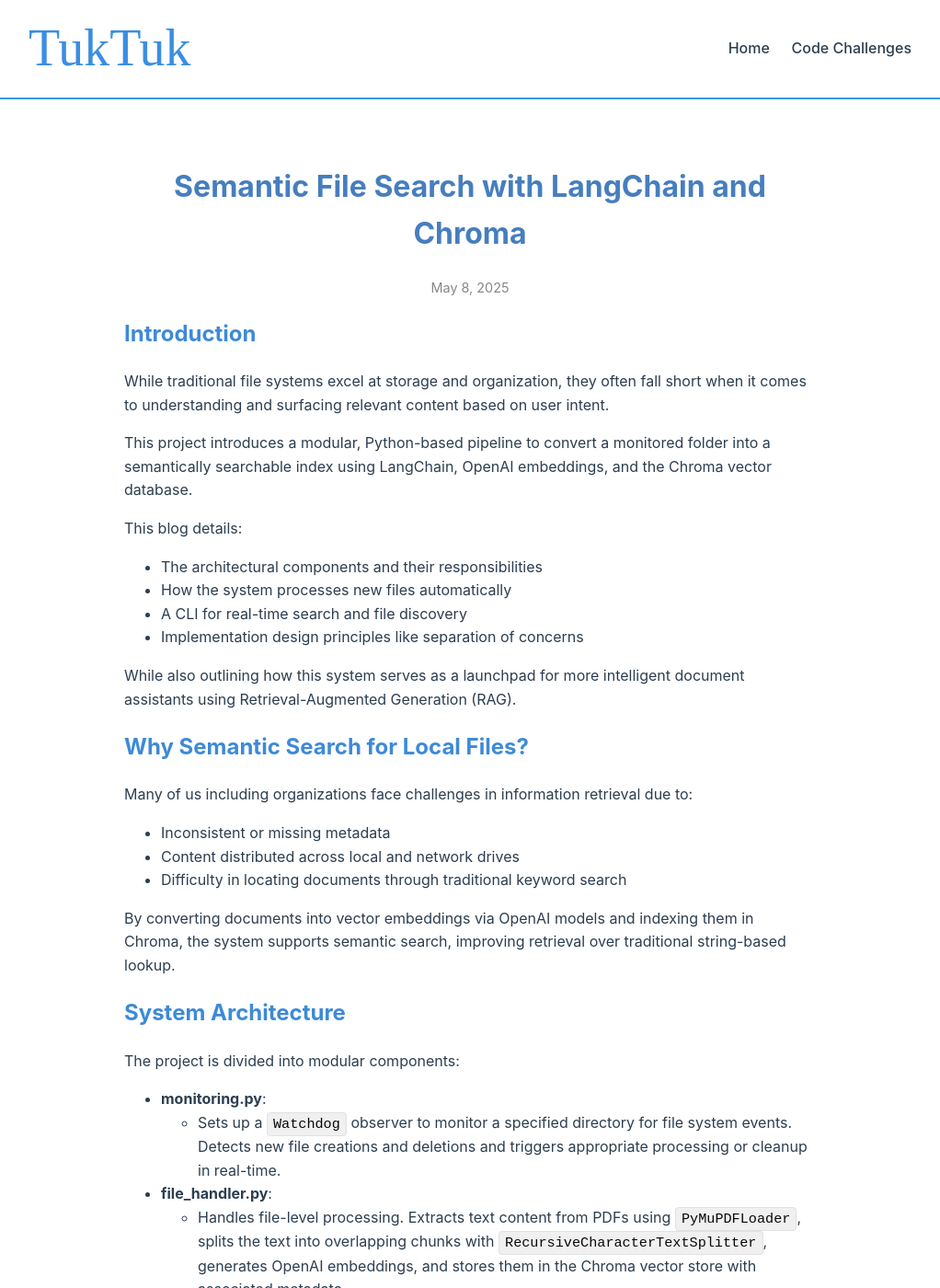
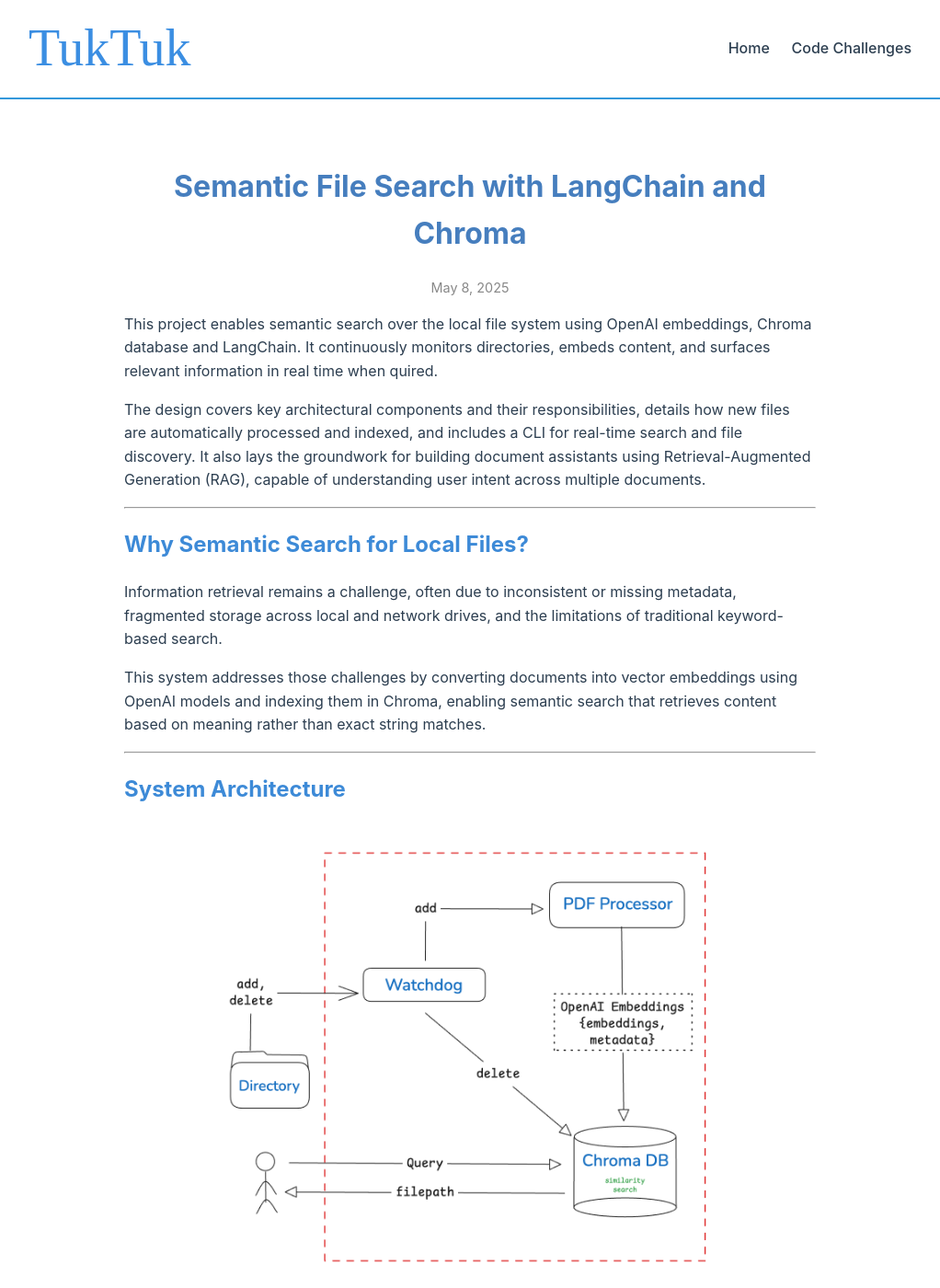
Before and after one commit to archanakalburgi/tuktuk, a Jekyll site: the page built from _posts/2025-05-08-findfiles.md, in a window 1280 px wide and 1400 px high. Shown: the whole window at 92% size, without its empty margins (129-1151 px from the left). Built offline with Jekyll 4.4.1, drawn with Linux system fonts in a browser that asks for light colours; some web fonts are replaced; some of the changed text lies outside the part shown.

Commit message:
fixes url

````diff
--- a/_posts/2025-05-08-findfiles.md
+++ b/_posts/2025-05-08-findfiles.md
@@ -6,104 +6,50 @@
 image: /assets/images/findfiles.png
 ---
 
-## Introduction
 
-While traditional file systems excel at storage and organization, they often fall short when it comes to understanding and surfacing relevant content based on user intent.
+This project enables semantic search over the local file system using OpenAI embeddings, Chroma database and LangChain. It continuously monitors directories, embeds content, and surfaces relevant information in real time when quired.
 
-This project introduces a modular, Python-based pipeline to convert a monitored folder into a semantically searchable index using LangChain, OpenAI embeddings, and the Chroma vector database.
+The design covers key architectural components and their responsibilities, details how new files are automatically processed and indexed, and includes a CLI for real-time search and file discovery. It also lays the groundwork for building document assistants using Retrieval-Augmented Generation (RAG), capable of understanding user intent across multiple documents.
 
-This blog details:
-- The architectural components and their responsibilities
-- How the system processes new files automatically
-- A CLI for real-time search and file discovery
-- Implementation design principles like separation of concerns
-
-While also outlining how this system serves as a launchpad for more intelligent document assistants using Retrieval-Augmented Generation (RAG).
+---
 
 ## Why Semantic Search for Local Files?
 
-Many of us including organizations face challenges in information retrieval due to:
-- Inconsistent or missing metadata
-- Content distributed across local and network drives
-- Difficulty in locating documents through traditional keyword search
+Information retrieval remains a challenge, often due to inconsistent or missing metadata, fragmented storage across local and network drives, and the limitations of traditional keyword-based search.
 
-By converting documents into vector embeddings via OpenAI models and indexing them in Chroma, the system supports semantic search, improving retrieval over traditional string-based lookup.
+This system addresses those challenges by converting documents into vector embeddings using OpenAI models and indexing them in Chroma, enabling semantic search that retrieves content based on meaning rather than exact string matches.
+
+---
 
 ## System Architecture
-
-The project is divided into modular components:
-
-- **monitoring.py**: \
-  - Sets up a `Watchdog` observer to monitor a specified directory for file system events. Detects new file creations and deletions and triggers appropriate processing or cleanup in real-time.
-- **file_handler.py**: \
-  - Handles file-level processing. Extracts text content from PDFs using `PyMuPDFLoader`, splits the text into overlapping chunks with `RecursiveCharacterTextSplitter`, generates OpenAI embeddings, and stores them in the Chroma vector store with associated metadata.
-- **store.py**: \
-  - Initializes the Chroma vector database with OpenAI embedding functions. Provides methods to interact with the vector store, including document insertion and document-level deletion based on file path metadata.
-- **utils.py**: \
-  - Provides utility functions to validate directory paths and perform batch preprocessing of all existing PDF files in a given directory, ensuring they are indexed in the vector store prior to monitoring.
-- **main.py**: \
-  - Serves as the entry point for the CLI application. Initializes the vector store, processes existing files, starts the folder monitoring observer, and manages user input for semantic search and new file processing.
-
-This sepration of concerns ensures testability, reusability, and the ability to plug this into larger pipelines (e.g., Slack bots, dashboards, APIs).
-
-### Architecture Flow:
 
 <p align="center">
  <img width="600" height="400" src="{{ site.baseurl }}/assets/images/findfiles_architecture.png">
 </p>
+
+The project is divided into modular components:
+
+**Watchdog (File Event Observer)**
+- Sets up a Watchdog observer to monitor the directory in real time.
+- it detects add and delete events.
+  - On add: it extracts, splits, embeds, and stores the file's contents in Chroma.
+  - On delete: it removes the corresponding vector entries from Chroma.
+
+**PDF Processor**
+- Triggered when a new file is added.
+- Responsible for loading PDFs using `PyMuPDFLoader` spliting text using `RecursiveCharacterTextSplitter`
+- It converts these chunks into embeddings using OpenAI and passes `{embeddings, metadata}` to Chroma for indexing
+
+**Vector Store Interface**
+- Wraps the Chroma vector database and initializes it with OpenAI embeddings
+- it handles embedding new files that are added and removes by file path
+Used by both the PDF Processor and the Watchdog for storage operations.
+
+**CLI Interface & System Orchestrator (main.py) in two points**
+- Initializes the semantic search by validating the target directory, processing and embedding existing PDF files, and launches a Watchdog observer to monitor real-time file system events.
+- Provides a command-line interface that accepts user queries, performs vector-based semantic search using Chroma's similarity search and returns the most relevant file path for discovery.
+
 ---
-
-## Step-by-Step Breakdown
-
-### 1. Initialize the Vector Store
-```python
-from vector_store.store import initialize_vector_store
-vector_store = initialize_vector_store()
-```
-
-This sets up OpenAI embeddings and the Chroma vector database. Embeddings are tagged with file metadata (`file_path`).
-
-### 2. Start Monitoring Folder
-```python
-observer, file_event_handler = start_monitoring(directory, vector_store)
-process_existing_files(directory, vector_store)
-```
-
-New PDF files are detected using Watchdog, queued, and automatically processed.
-
-### 3. Text Extraction & Chunking
-```python
-loader = PyMuPDFLoader(file_path)
-docs = loader.load()
-splitter = RecursiveCharacterTextSplitter(chunk_size=1000, chunk_overlap=200)
-splits = splitter.split_documents(docs)
-```
-
-Text is split into overlapping chunks to improve retrieval quality.
-
-### 4. Add to Chroma
-```python
-vector_store.add_texts(
-  texts=[doc.page_content for doc in splits],
-  metadatas=[{"file_path": file_path}] * len(splits)
-)
-```
-
-Each chunk is stored in Chroma with associated metadata, enabling semantic similarity search.
-
-### 5. Run a Search Query
-```python
-results = vector_store.similarity_search(query="documents for NY tax filing", k=1)
-```
-
-Results return the best matching documents, based on the embedded meaning of the query.
-
-### 6. Handle Deletions
-```python
-vector_store.delete_document("/path/to/file.pdf")
-```
-
-When a file is deleted from the folder, its embeddings are also removed.
 
 ## CLI Interaction Sample
 ```
@@ -119,6 +65,7 @@
 Enter your search query: file to file tax in NY
 Matching file found: /path/to/folder/W2_2024.pdf
 ```
+---
 
 ## What's Next
 
@@ -140,6 +87,8 @@
 – Building intelligence to extract task-specific insights (e.g., understanding what’s required to file taxes)
 – Expanding support for additional file types beyond PDFs
 
+---
+
 ## Conclusion
 
 This system enables real-time semantic search over local documents using LangChain, Chroma, and OpenAI embeddings. It automatically indexes new PDFs and supports natural language querying through a command-line interface.
````
